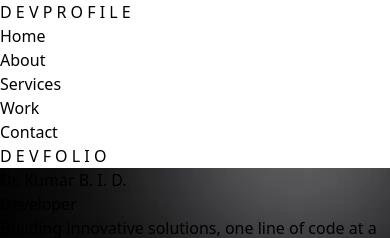
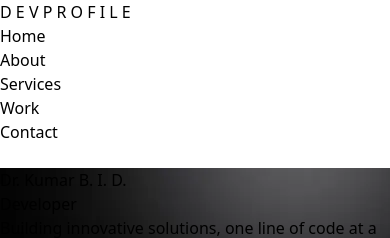
Before and after one commit to SimonLeo28/devfolio, a React (Vite) app: page / in a window 390 px wide. Shown: the top 238 px of the page. Built offline with nearby package versions, Linux system fonts and the light colour scheme; no server answers.

Commit message:
Responsive navbar

```diff
--- a/src/Navbar.jsx
+++ b/src/Navbar.jsx
@@ -74,7 +74,7 @@ const Navbar = () => {
             onClick={() => alert("Implement mobile menu toggle here")}
             className="text-white font-medium"
           >
-            D E V F O L I O
+
           </button>
         </div>
       </div>
```
